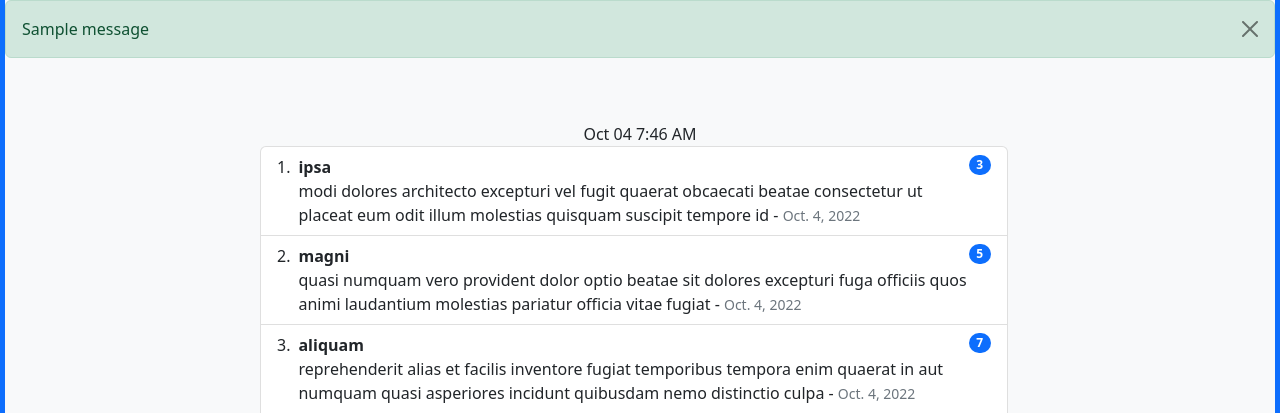
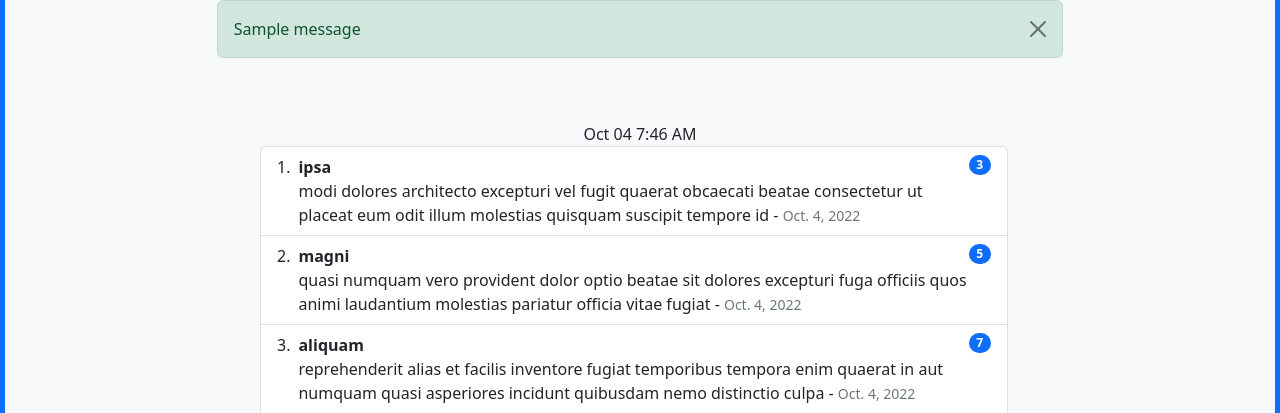
Before and after one commit to shahsawoodshinwari/xyz, a Django app: page / in a window 1280 px wide. Shown: the part 56-469 px from the top of the page. Run offline with Django 4.2, Linux system fonts and the light colour scheme; tables that the repository leaves empty hold one stand-in row (values such as "Sample post"); one stand-in notice (Sample message) is shown.

Commit message:
fixed error messages

```diff
--- a/templates/base/index.html
+++ b/templates/base/index.html
@@ -1,17 +1,18 @@
 {% extends "layout.html" %}
 {% block main %}
-{% firstof 0 2 3 as value %}
 {% if messages %}
-{% for message in messages %}
-<div role=alert class="alert alert-{% if message.tags == 'error' %}danger{% else %}{{ message.tags }}{% endif %} alert-dismissible show fade">
-    {{ message }}
-    <button type="button" class="btn-close" data-bs-dismiss=alert aria-label=Close></button>
+<div class="col-8 offset-2">
+    {% for message in messages %}
+    <div role=alert class="alert alert-{% if message.tags == 'error' %}danger{% else %}{{ message.tags }}{% endif %} alert-dismissible show fade">
+        {{ message }}
+        <button type="button" class="btn-close" data-bs-dismiss=alert aria-label=Close></button>
+    </div>
+    {% endfor %}
 </div>
-{% endfor %}
 {% endif %}
 <div class="container py-5">
     <div class="row">
-        <div class="text-center">{% now "M d  g:i A" %}</div>
+        <div class="text-center">{% now "M d g:i A" %}</div>
         <ol class="list-group list-group-numbered col-8 offset-2">
             {% for x, y in points %}
             <li class="list-group-item d-flex justify-content-between align-items-start">
```
